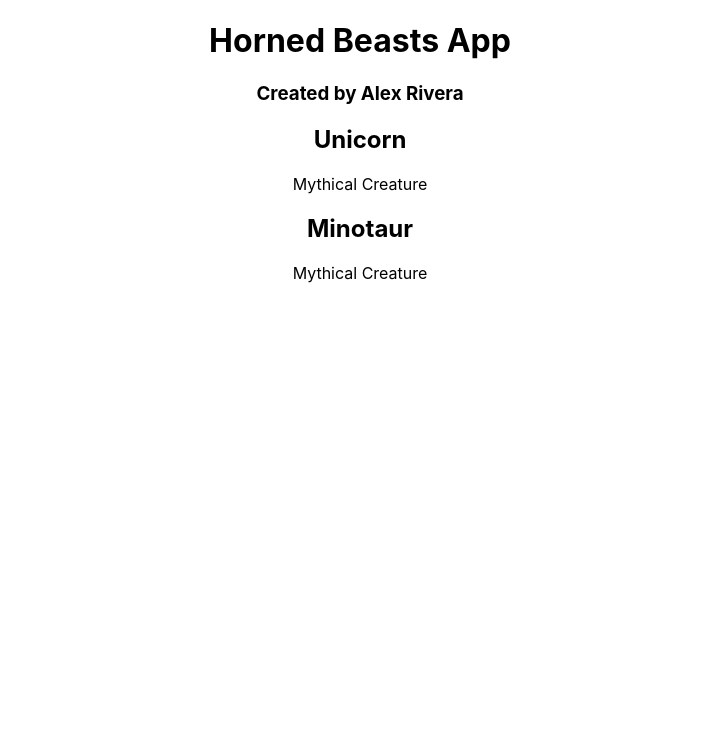
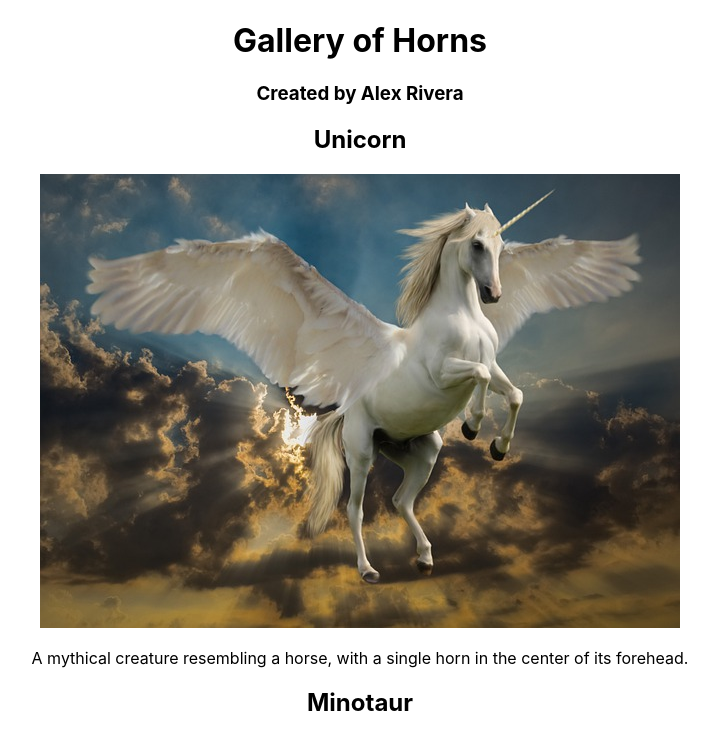
Before and after one commit to alexriverau/gallery-of-horns, a React (Create React App) app: page / in a window 1280 px wide. Shown: the top 735 px of the page, without its empty margins (280-998 px from the left). Built offline with nearby package versions, Linux system fonts and the light colour scheme.

Commit message:
renders images lab01 completed

```diff
--- a/src/Header.js
+++ b/src/Header.js
@@ -4,7 +4,7 @@ class Header extends React.Component {
   render() {
     return (
       <>
-        <h1>Horned Beasts App</h1>
+        <h1>Gallery of Horns</h1>
       </>
     );
   }
--- a/src/HornedBeast.js
+++ b/src/HornedBeast.js
@@ -5,6 +5,11 @@ class HornedBeast extends React.Component {
     return (
       <>
         <h2>{this.props.title}</h2>
+        <img
+          src={this.props.imageUrl}
+          alt={this.props.alt}
+          title={this.props.title}
+        ></img>
         <p>{this.props.description}</p>
       </>
     );
--- a/src/Main.js
+++ b/src/Main.js
@@ -1,12 +1,26 @@
 import React from 'react';
 import HornedBeast from './HornedBeast';
+import unicornImg from './Images/unicorn.jpg';
+import minotaurImg from './Images/minotaur.png';
 
 class Main extends React.Component {
   render() {
     return (
       <>
-        <HornedBeast title={'Unicorn'} description={'Mythical Creature'} />
-        <HornedBeast title={'Minotaur'} description={'Mythical Creature'} />
+        <HornedBeast
+          title={'Unicorn'}
+          imageUrl={unicornImg}
+          description={
+            'A mythical creature resembling a horse, with a single horn in the center of its forehead.'
+          }
+        />
+        <HornedBeast
+          title={'Minotaur'}
+          imageUrl={minotaurImg}
+          description={
+            'A mythical creature with the head and tail of a bull and the body of a man'
+          }
+        />
       </>
     );
   }
```
Also changed, not shown: src/Images/minotaur.png (added), src/Images/unicorn.jpg (added).
